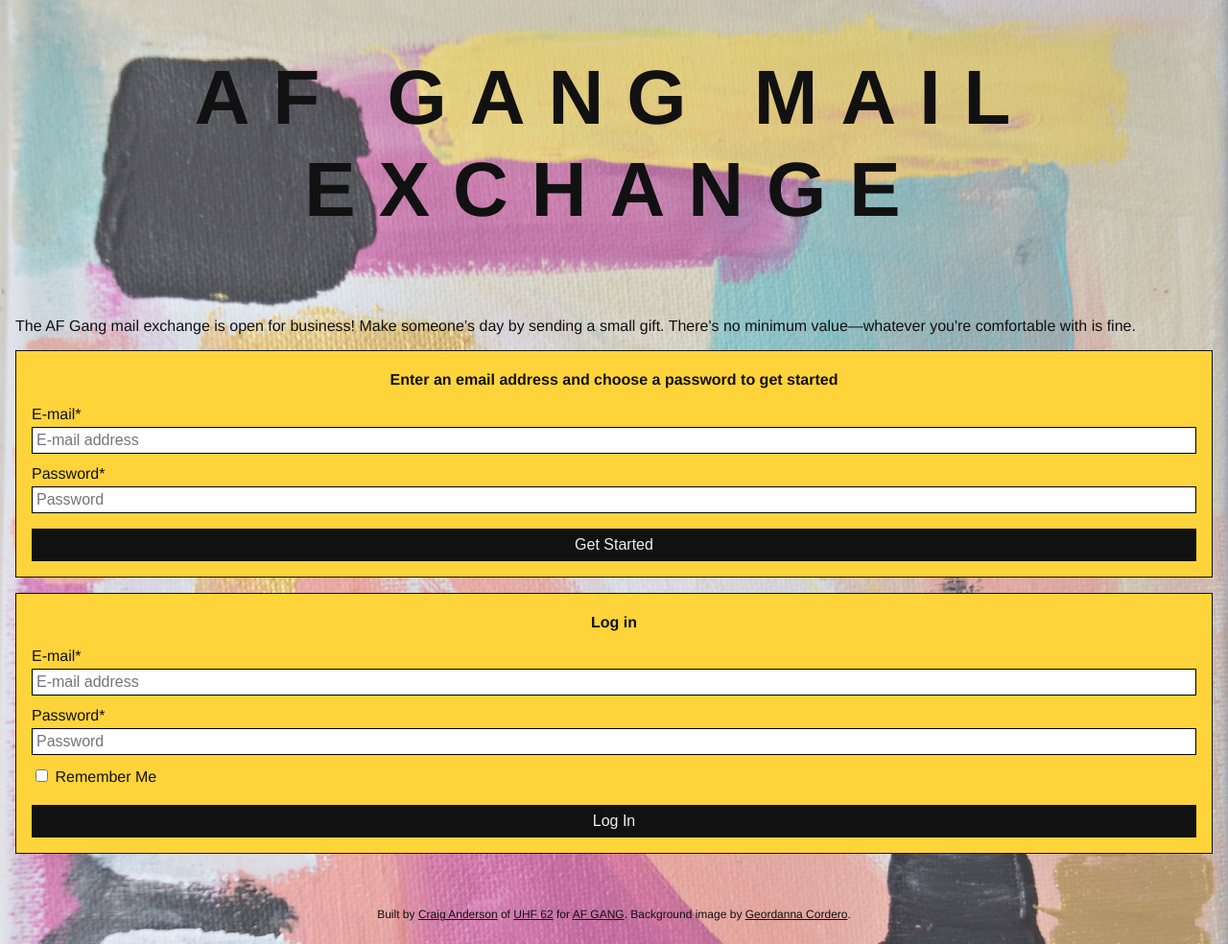
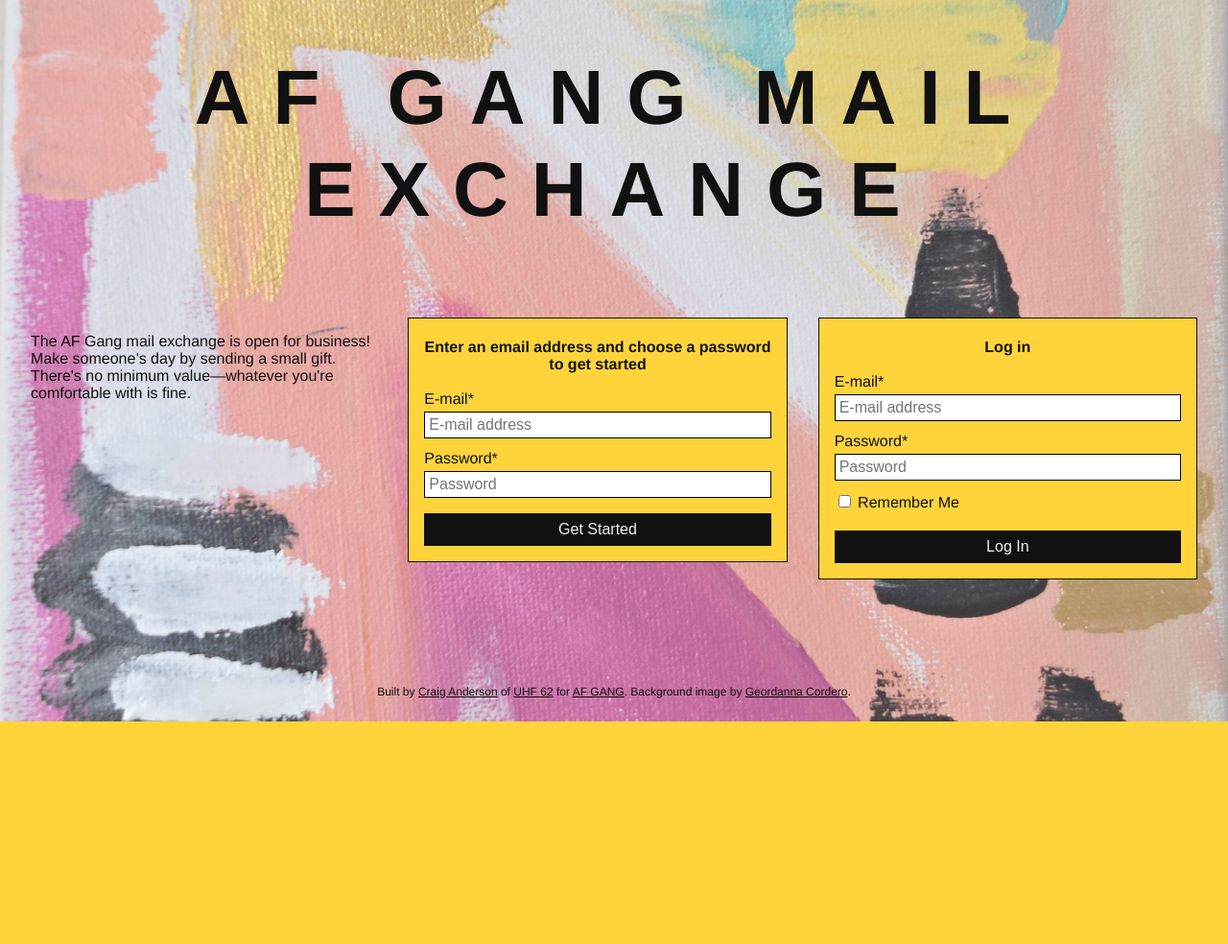
Before and after one commit to craiga/af-gang-mail, a Django app: page / in a window 1280 px wide. Shown: the part 48-1032 px from the top of the page at 96% size. After the commit the page ends 800 px from the top, so only its background shows below. Run offline with Django 3.2, Linux system fonts and the light colour scheme; style sheets or scripts are compiled from the project's sources; parts of the project's set-up code (start-up, migrations or seed data) failed here and were passed over; some libraries are stand-ins or nearby versions.

Commit message:
Desktop layout

```diff
--- a/af_gang_mail/static/css/components/_yellow-box.scss
+++ b/af_gang_mail/static/css/components/_yellow-box.scss
@@ -3,7 +3,6 @@
 
 .yellow-box {
   padding: $baseSize / 2 $baseSize;
-  margin: $baseSize 0;
   background: $yellow;
   border: 1px solid $black;
   h1 {
--- a/af_gang_mail/static/css/main.scss
+++ b/af_gang_mail/static/css/main.scss
@@ -5,6 +5,7 @@
 @use "components/footer";
 @use "fonts" as *;
 @use "colors" as *;
+@use "size" as *;
 
 $opacity: 25%;
 
@@ -32,5 +33,31 @@ body {
   main {
     flex-grow: 1;
     padding: 1em;
+
+    section {
+      margin: $baseSize 0;
+    }
+
+    @media only screen and (min-width: 600px) {
+      display: flex;
+      flex-direction: row;
+      flex-wrap: wrap;
+      align-items: flex-start;
+      justify-content: center;
+      section {
+        flex-grow: 1;
+        flex-basis: auto;
+        width: 200px;
+        max-width: 500px;
+        margin: $baseSize;
+      }
+
+      @media only screen and (max-width: 800px) {
+        section:first-of-type {
+          width: 100%;
+          align-self: center;
+        }
+      }
+    }
   }
 }
--- a/af_gang_mail/templates/af_gang_mail/home.html
+++ b/af_gang_mail/templates/af_gang_mail/home.html
@@ -3,9 +3,11 @@
 {% load crispy_forms_tags %}
 
 {% block content %}
-  <p>The AF Gang mail exchange is open for business!
-    Make someone’s day by sending a small gift.
-    There's no minimum value—whatever you're comfortable with is fine.</p>
+  <section>
+    <p>The AF Gang mail exchange is open for business!
+      Make someone’s day by sending a small gift.
+      There's no minimum value—whatever you're comfortable with is fine.</p>
+  </section>
   <section class="yellow-box" data-cy="signup">
     <h1>Enter an email address and choose a password to get started</h1>
     <form method="post" action="{% url 'account_signup' %}">
```
